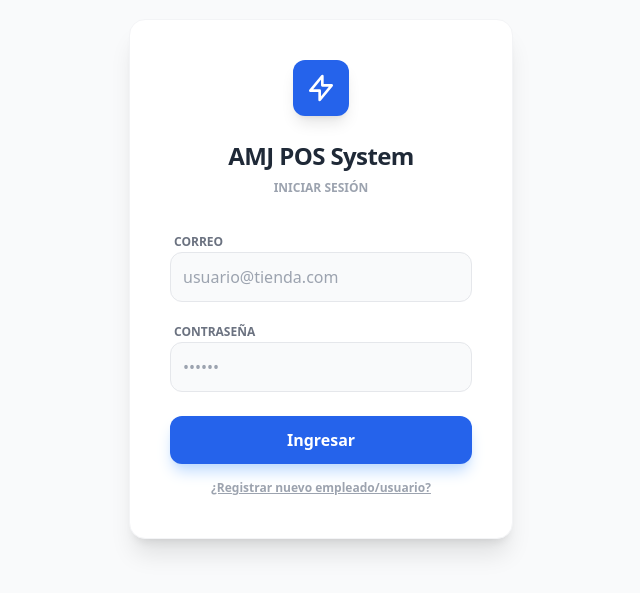
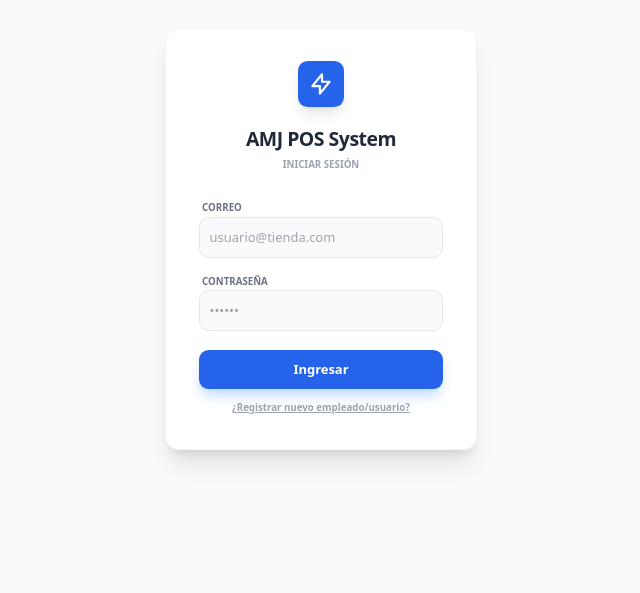
Before and after one commit to Amtzjb/amj-pos-system, a React (Vite) app: page / in a window 1280 px wide. Shown: the part 121-714 px from the top of the page, without its empty margins (319-959 px from the left). Built offline with nearby package versions, Linux system fonts and the light colour scheme; no server answers.

Commit message:
arreglando el zoom de la pantalla

```diff
--- a/src/index.css
+++ b/src/index.css
@@ -1,6 +1,16 @@
 @tailwind base;
 @tailwind components;
 @tailwind utilities;
+
+/* Opción 1: Usando la propiedad zoom (Funciona en Chrome/Edge, ideal para POS) */
+body {
+  zoom: 0.9; /* Esto equivale al 90% */
+}
+
+/* Opción 2: Si usaste medidas REM (como en Tailwind) */
+html {
+  font-size: 14.4px; /* El default es 16px. 16 * 0.9 = 14.4px */
+}
 
 /* Un estilo base para que se vea limpio */
 body {
```
